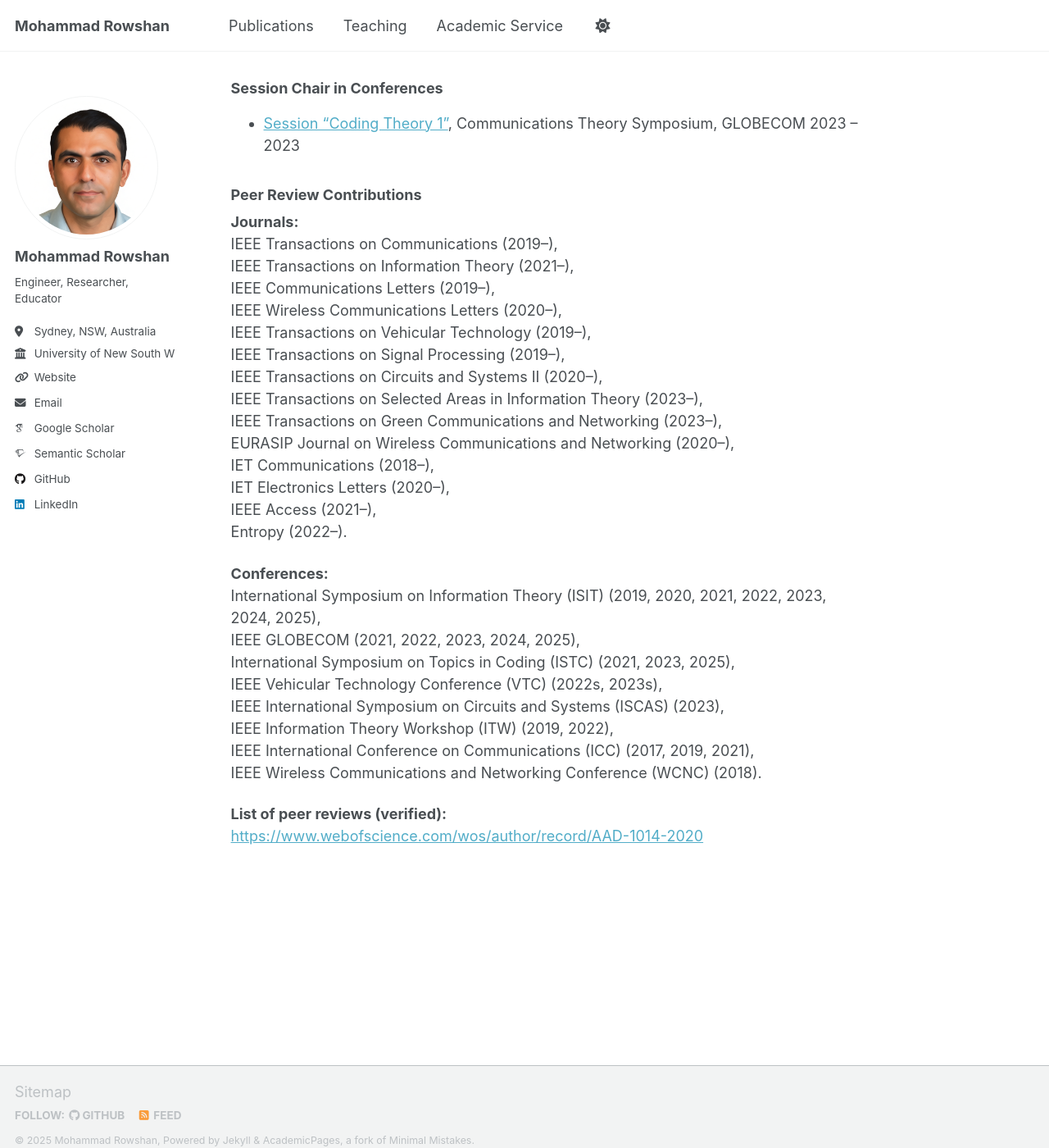
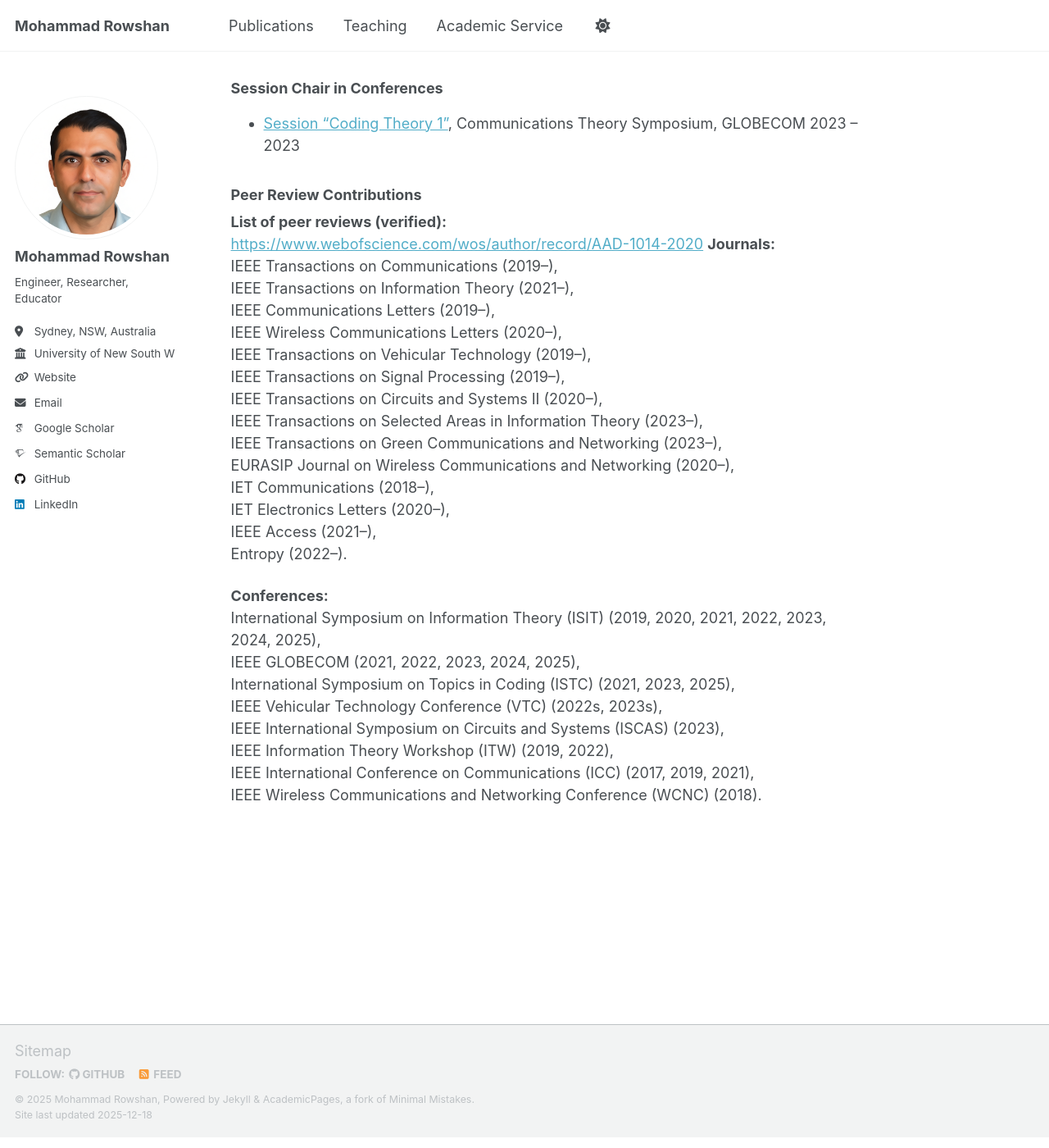
Before and after one commit to mohammad-rowshan/mohammad-rowshan.github.io, a Jekyll site: the page built from _pages/academic-services.md, in a window 1280 px wide and 1400 px high, scrolled down 1874 px. Shown: the whole window at 82% size. Built offline with Jekyll 4.4.1, drawn with Linux system fonts in a browser that asks for light colours; some web fonts are replaced; a script that is not in the unit is left out; comment, search, counter and statistics services are not loaded.

Commit message:
Update academic-services.md

```diff
--- a/_pages/academic-services.md
+++ b/_pages/academic-services.md
@@ -68,7 +68,8 @@ author_profile: true
 - [Session “Coding Theory 1”](https://globecom2023.ieee-globecom.org/program/technical-program-day-1), Communications Theory Symposium, GLOBECOM 2023 – 2023
 
 ### Peer Review Contributions
-
+**List of peer reviews (verified):**
+<https://www.webofscience.com/wos/author/record/AAD-1014-2020>
 **Journals:**
 IEEE Transactions on Communications (2019–),
 IEEE Transactions on Information Theory (2021–),
@@ -94,6 +95,3 @@ IEEE International Symposium on Circuits and Systems (ISCAS) (2023),
 IEEE Information Theory Workshop (ITW) (2019, 2022),
 IEEE International Conference on Communications (ICC) (2017, 2019, 2021),
 IEEE Wireless Communications and Networking Conference (WCNC) (2018).
-
-**List of peer reviews (verified):**
-<https://www.webofscience.com/wos/author/record/AAD-1014-2020>
```
